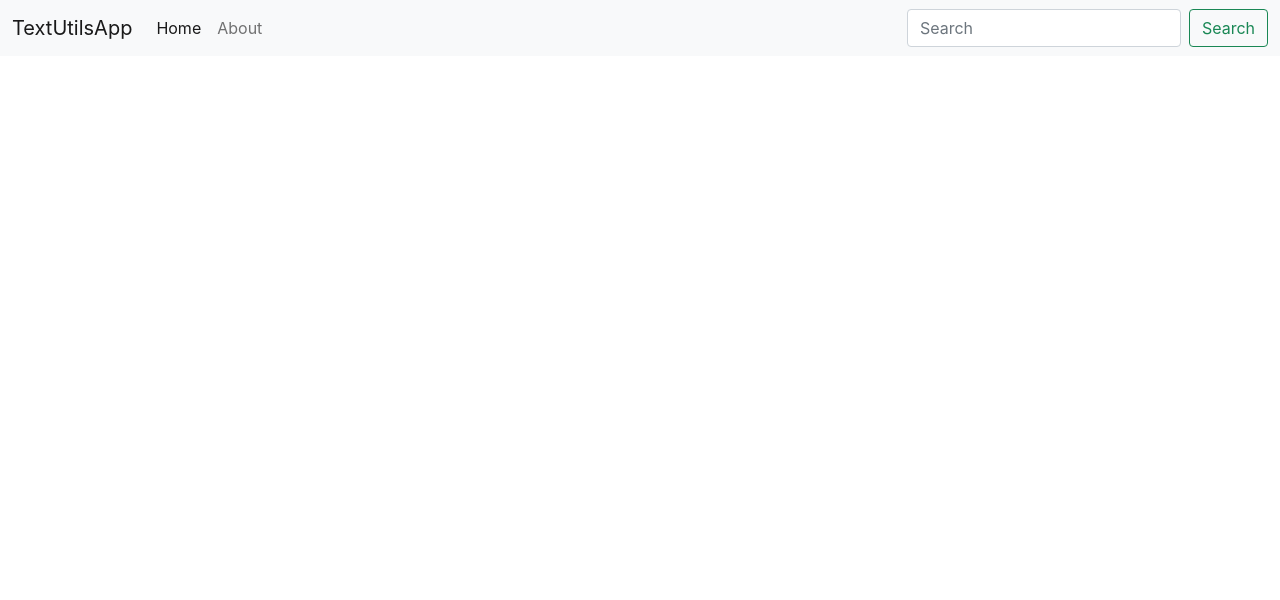
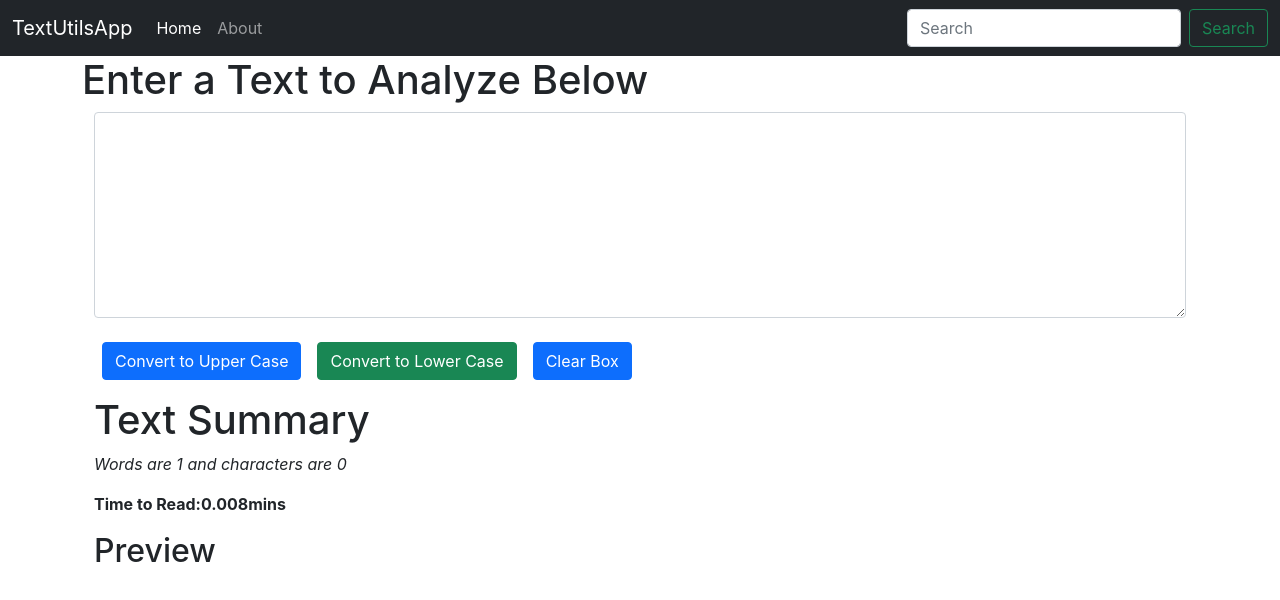
Before and after one commit to bhanu1999/TextUtils, a React (Create React App) app: page / in a window 1280 px wide. Shown: the top 600 px of the page. Built offline with nearby package versions, Linux system fonts and the light colour scheme.

Commit message:
#7_states and bootstrap for enchancing

```diff
--- a/src/App.js
+++ b/src/App.js
@@ -1,11 +1,17 @@
 // import logo from './logo.svg';
 import './App.css';
 import Navbar from './components/Navbar';
+import TextForm from './components/TextForm';
 // let name="Bhanu Prakash"
 function App() {
   const element_to_return=(
     <>
     <Navbar title='TextUtilsApp'/>
+    <div className="container">
+   <TextForm title="Enter a Text to Analyze Below"></TextForm></div>
+
+
+
     </>
   );
   return element_to_return;
--- a/src/components/Navbar.js
+++ b/src/components/Navbar.js
@@ -3,9 +3,10 @@ export default function Navbar(props) {
   return (
     <>
     {/* console.log(props.title); */}
-      <nav className="navbar navbar-expand-lg navbar-light bg-light">
+
+      <nav className="navbar navbar-expand-lg navbar-dark bg-dark">
         <div className="container-fluid">
-          <a className="navbar-brand" href="/">
+          <a className="navbar-brand red" color="blue" href="/" >
             {props.title}
           </a>
           <button
--- /dev/null
+++ b/src/components/TextForm.js
@@ -0,0 +1,53 @@
+import React,{useState} from 'react'
+
+
+export default function TextForm(props) {
+
+  const handleUpClick= ()=>{
+    console.log("button clicked");
+    setText(text.toUpperCase(text))
+  }
+  const handleLowerClick= ()=>{
+    console.log("button clicked");
+    setText(text.toLowerCase(text))
+  }
+  const handleClearClick=()=>{
+    setText("");
+  }
+  const textHandler= (event)=>{
+    console.log("button clicked");
+    setText(event.target.value);
+  }
+  const [text, setText] = useState("")
+
+  return (
+    <>
+    <h1>{props.title}</h1>
+      <div className=" container mb-3">
+
+        <textarea
+          className="form-control"
+          id="mybox"
+          rows="8"
+          value={text}
+          onChange={textHandler}
+        >
+
+
+        </textarea>
+        <br></br>
+        <button className="btn btn-primary mx-2" onClick={handleUpClick}> Convert to Upper Case</button>
+        <button className="btn btn-success mx-2" onClick={handleLowerClick}> Convert to Lower Case</button>
+        <button className="btn btn-primary mx-2" onClick={handleClearClick}> Clear Box</button>
+
+      </div>
+      <div className="container my-2" >
+        <h1>Text Summary</h1>
+        <i><p>Words are {text.split(" ").length}  and characters are   {text.length}</p></i>
+       <b> <p>Time to Read:{text.split(" ").length*0.008}mins</p></b>
+        <h2>Preview</h2>
+        <p>{text}</p>
+      </div>
+    </>
+  );
+}
```
